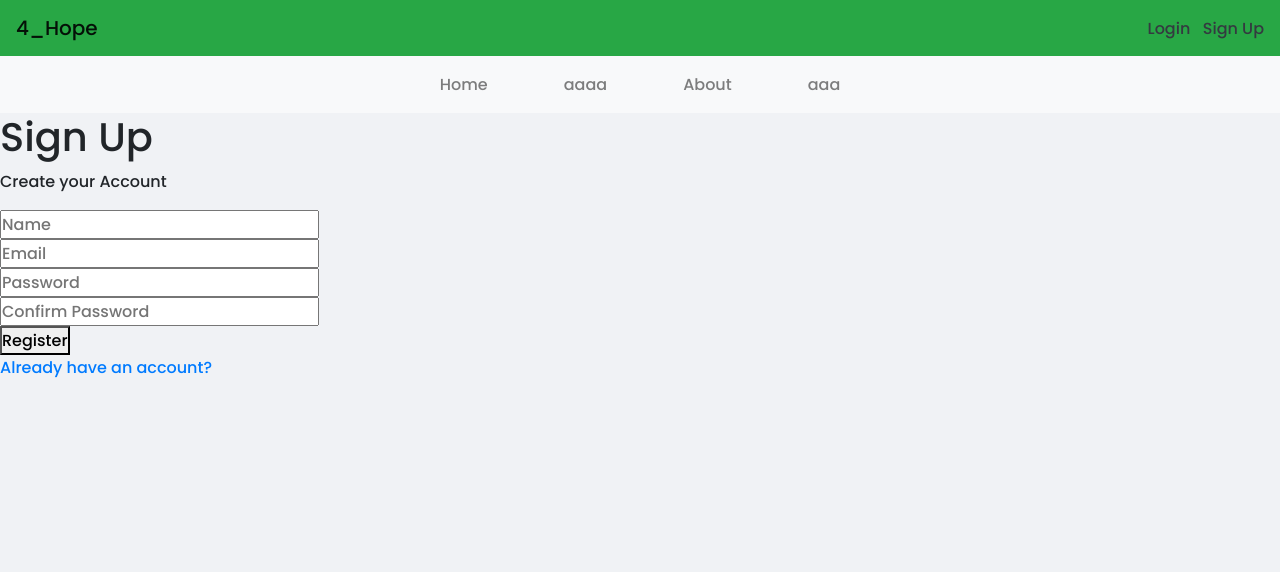
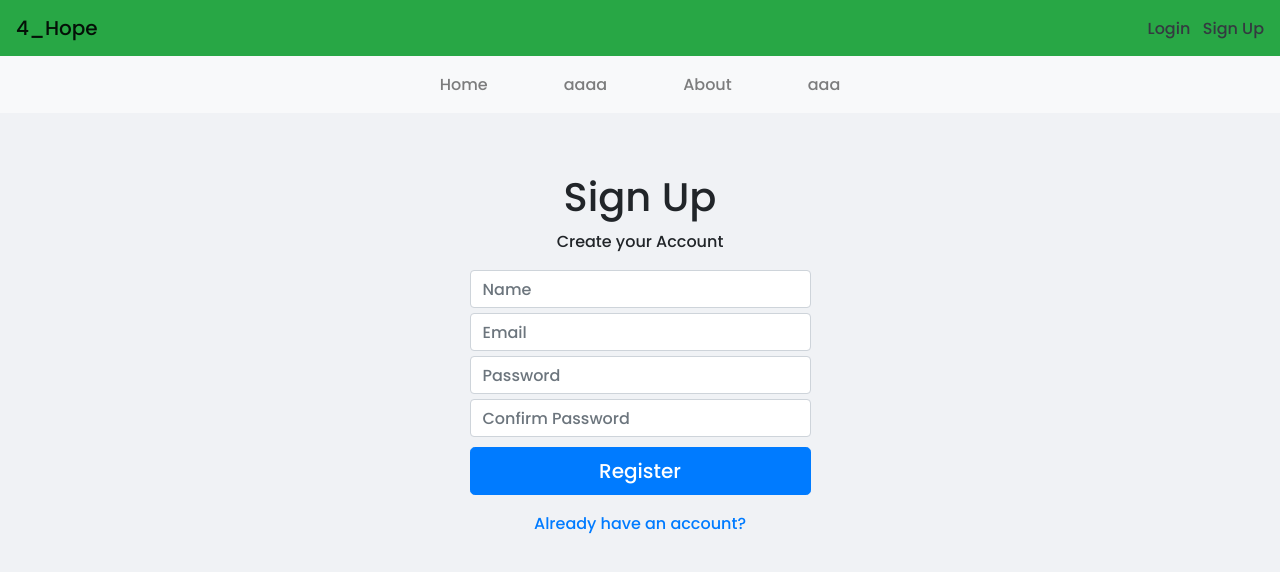
Before and after one commit to diebraga/hope, a React (Create React App) app in the folder frontend/hope/: page /signup in a window 1280 px wide. Shown: the top 572 px of the page. Built offline with nearby package versions, Linux system fonts and the light colour scheme.

Commit message:
styled login and logou page

```diff
--- a/frontend/hope/src/pages/Signin/index.tsx
+++ b/frontend/hope/src/pages/Signin/index.tsx
@@ -5,7 +5,7 @@ import { connect } from 'react-redux';
 import PropTypes from 'prop-types';
 import { login } from '../../actions/auth';
 
-// import { Container } from './styles';
+import { Container } from './styles';
 
 const Signin: React.FC = ({ login, isAuthenticated }: any) => {
   const [formData, setFormData] = useState({
@@ -27,17 +27,19 @@ const Signin: React.FC = ({ login, isAuthenticated }: any) => {
   if (isAuthenticated) return <Redirect to="/" />;
 
   return (
-    <div className="">
+    <>
+      <Container>
         <Helmet>
-        <title>4_Hope - Signin</title>
-        <meta name="description" content="signin page" />
+          <title>4_Hope - Sign In</title>
+          <meta name="description" content="sign in page" />
         </Helmet>
+        <div className="text-center">
           <h1 className="">Sign In</h1>
           <p className="">Sign into your Account</p>
           <form className="" onSubmit={e => onSubmit(e)}>
-        <div className="">
+            <div className="form-group">
               <input
-            className=""
+                className="form-control"
                 type="email"
                 placeholder="Email"
                 name="email"
@@ -45,27 +47,28 @@ const Signin: React.FC = ({ login, isAuthenticated }: any) => {
                 onChange={e => onChange(e)}
                 required
               />
-        </div>
-        <div className="">
               <input
-            className=""
+                className="form-control"
                 type="password"
                 placeholder="Password"
                 name="password"
                 value={password}
                 onChange={e => onChange(e)}
               />
+              <button
+                className="btn btn-primary btn-lg btn-block"
+                type="submit"
+              >
+                Register
+              </button>
             </div>
-        <button className="" type="submit">
-          Login
-        </button>
           </form>
-      <p className="">
-        <Link className="" to="/signup">
-          Don't have an account?
-        </Link>
+          <p className="text-center ">
+            <Link to="/signin">Already have an account?</Link>
           </p>
         </div>
+      </Container>
+    </>
   );
 };
 
--- a/frontend/hope/src/pages/Signin/styles.ts
+++ b/frontend/hope/src/pages/Signin/styles.ts
@@ -1,3 +1,18 @@
 import styled from 'styled-components';
 
-export const Container = styled.div``;
+export const Container = styled.div`
+  display: flex;
+  align-items: stretch;
+  flex-direction: column;
+  align-items: center;
+  place-content: center;
+  margin-top: 60px;
+
+  input {
+    margin-top: 5px;
+  }
+
+  button {
+    margin-top: 10px;
+  }
+`;
--- a/frontend/hope/src/pages/Signup/index.tsx
+++ b/frontend/hope/src/pages/Signup/index.tsx
@@ -6,7 +6,7 @@ import PropTypes from 'prop-types';
 import { setAlert } from '../../actions/alert';
 import { signup } from '../../actions/auth';
 
-// import { Container } from './styles';
+import { Container } from './styles';
 
 const Signup: React.FC = ({ setAlert, signup, isAuthenticated }: any) => {
   const [formData, setFormData] = useState({
@@ -31,17 +31,19 @@ const Signup: React.FC = ({ setAlert, signup, isAuthenticated }: any) => {
   if (isAuthenticated) return <Redirect to="/" />;
 
   return (
-    <div className="auth">
+    <>
+      <Container>
         <Helmet>
           <title>4_Hope - Sign Up</title>
           <meta name="description" content="sign up page" />
         </Helmet>
+        <div className="text-center">
           <h1 className="">Sign Up</h1>
           <p className="">Create your Account</p>
           <form className="" onSubmit={e => onSubmit(e)}>
-        <div className="">
+            <div className="form-group">
               <input
-            className=""
+                className="form-control"
                 type="text"
                 placeholder="Name"
                 name="name"
@@ -49,10 +51,8 @@ const Signup: React.FC = ({ setAlert, signup, isAuthenticated }: any) => {
                 onChange={e => onChange(e)}
                 required
               />
-        </div>
-        <div className="">
               <input
-            className="auth__form__input"
+                className="form-control"
                 type="email"
                 placeholder="Email"
                 name="email"
@@ -60,37 +60,36 @@ const Signup: React.FC = ({ setAlert, signup, isAuthenticated }: any) => {
                 onChange={e => onChange(e)}
                 required
               />
-        </div>
-        <div className="">
               <input
-            className="auth__form__input"
+                className="form-control"
                 type="password"
                 placeholder="Password"
                 name="password"
                 value={password}
                 onChange={e => onChange(e)}
               />
-        </div>
-        <div className="">
               <input
-            className=""
+                className="form-control"
                 type="password"
                 placeholder="Confirm Password"
                 name="password2"
                 value={password2}
                 onChange={e => onChange(e)}
               />
-        </div>
-        <button className="" type="submit">
+              <button
+                className="btn btn-primary btn-lg btn-block"
+                type="submit"
+              >
                 Register
               </button>
+            </div>
           </form>
-      <p className="">
-        <Link className="" to="/login">
-          Already have an account?
-        </Link>
+          <p className="text-center ">
+            <Link to="/signin">Already have an account?</Link>
           </p>
         </div>
+      </Container>
+    </>
   );
 };
 
--- a/frontend/hope/src/pages/Signup/styles.ts
+++ b/frontend/hope/src/pages/Signup/styles.ts
@@ -1,3 +1,19 @@
 import styled from 'styled-components';
 
-export const Container = styled.div``;
+export const Container = styled.div`
+  display: flex;
+  align-items: stretch;
+  flex-direction: column;
+  align-items: center;
+  place-content: center;
+  width: 100%;
+  margin-top: 60px;
+
+  input {
+    margin-top: 5px;
+  }
+
+  button {
+    margin-top: 10px;
+  }
+`;
```
Lines whose indentation alone changed are shown as unchanged.
